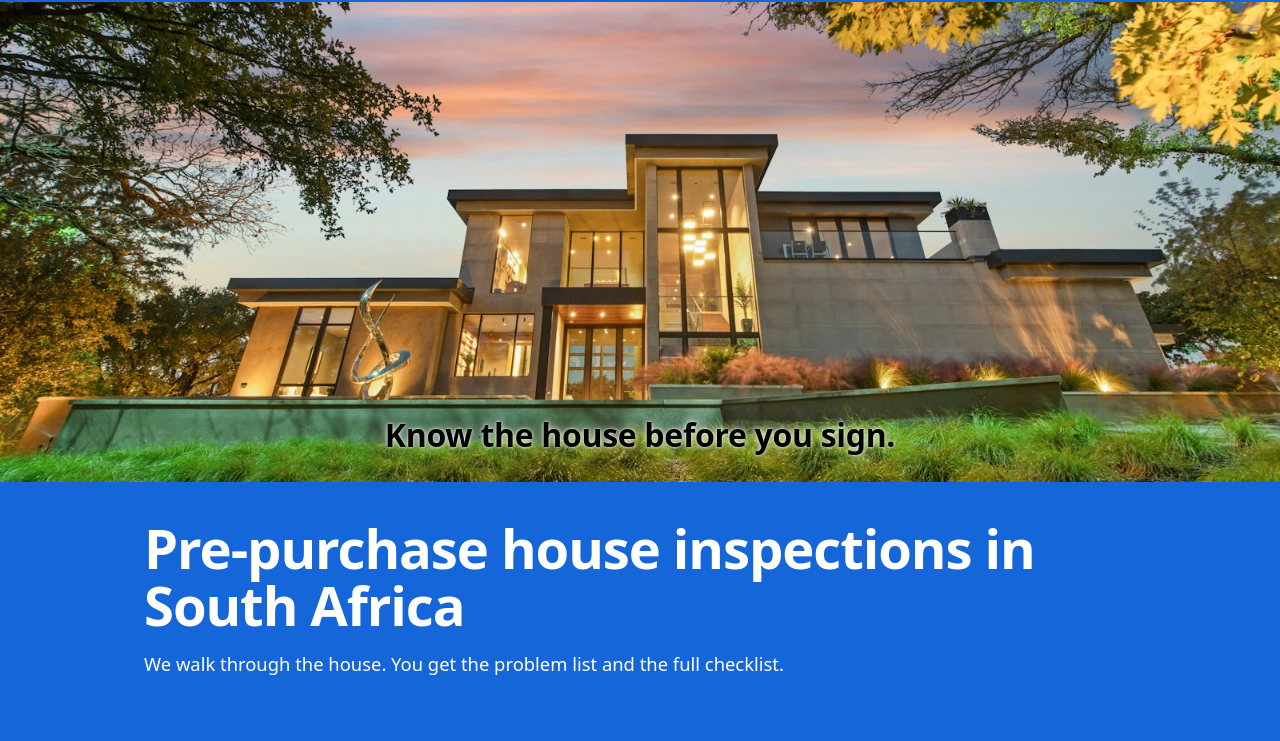
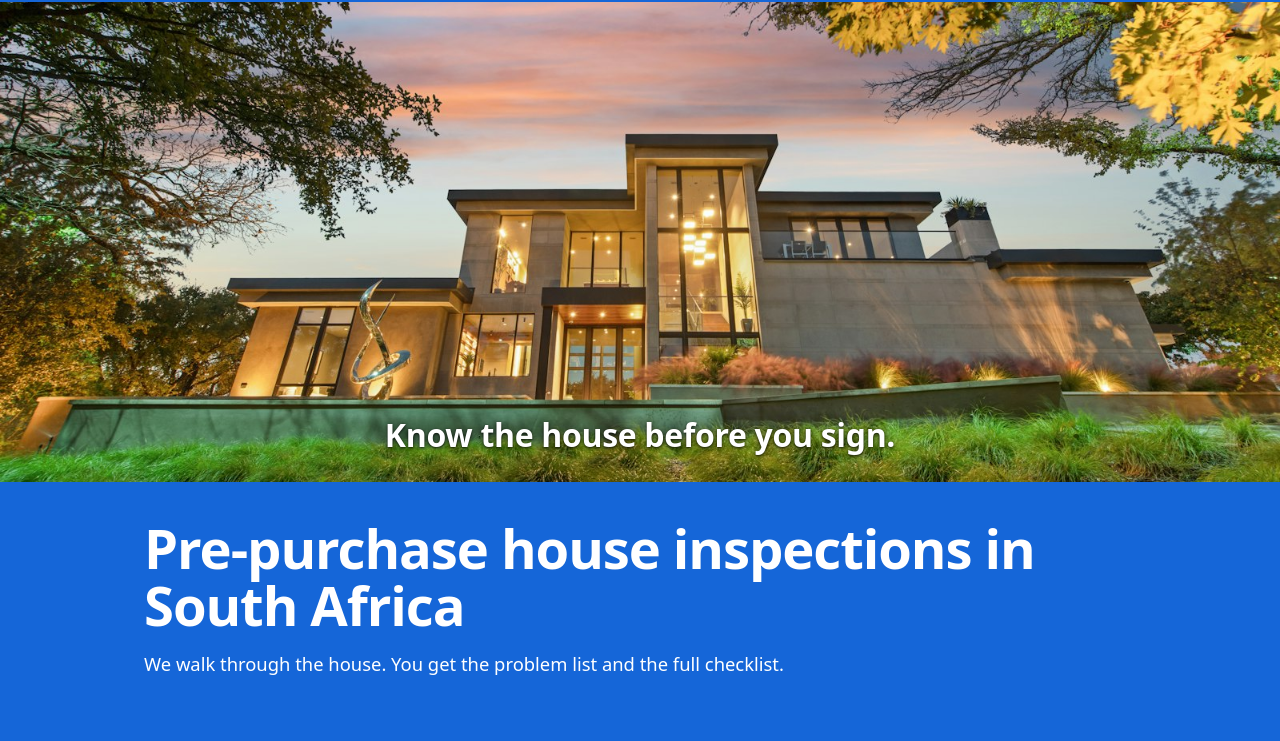
Before and after one commit to gosswerner1-max/house-truth-preview, a plain HTML site: page index.html in a window 1280 px wide. Shown: the part 59-800 px from the top of the page. Drawn offline with Linux system fonts and the light colour scheme.

Commit message:
Saying on the photo is now white
Co-Authored-By: Claude Sonnet 5.5 <noreply@anthropic.com>

```diff
--- a/index.html
+++ b/index.html
@@ -69,7 +69,7 @@ a:focus-visible, .btn:focus-visible { outline: 3px solid var(--sky); outline-off
 .hero { color: #fff; background: #1566d8; border-bottom: 1px solid var(--line); }
 .banner { position: relative; }
 .hero-photo { display: block; width: 100%; height: auto; aspect-ratio: 4 / 3; object-fit: cover; object-position: center 62%; }
-.chip { position: absolute; left: 50%; bottom: 0.9rem; transform: translateX(-50%); width: 92%; margin: 0; padding: 0; text-align: center; background: none; color: #000; font-weight: 700; font-size: 1.3rem; letter-spacing: -0.01em; text-shadow: 0 0 3px rgba(255, 255, 255, 0.95), 0 0 10px rgba(255, 255, 255, 0.75); }
+.chip { position: absolute; left: 50%; bottom: 0.9rem; transform: translateX(-50%); width: 92%; margin: 0; padding: 0; text-align: center; background: none; color: #fff; font-weight: 700; font-size: 1.3rem; letter-spacing: -0.01em; text-shadow: 0 1px 3px rgba(0, 0, 0, 0.8), 0 0 12px rgba(0, 0, 0, 0.6); }
 @media (min-width: 48rem) { .hero-photo { aspect-ratio: 16 / 6; object-position: center 58%; } .chip { bottom: 1.4rem; font-size: 2rem; } }
 .hero .tagline { display: none; }
 .hero-text { padding-top: 1.8rem; padding-bottom: 2.2rem; }
```
